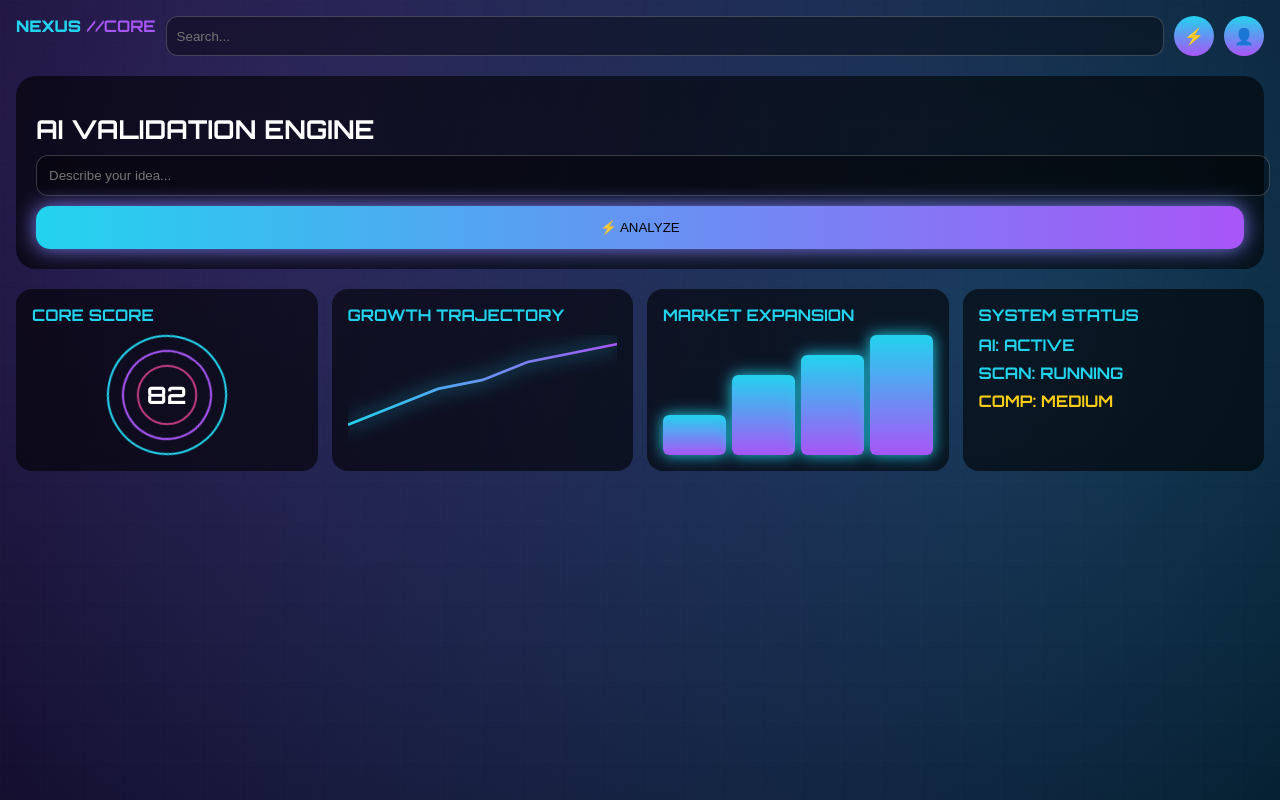
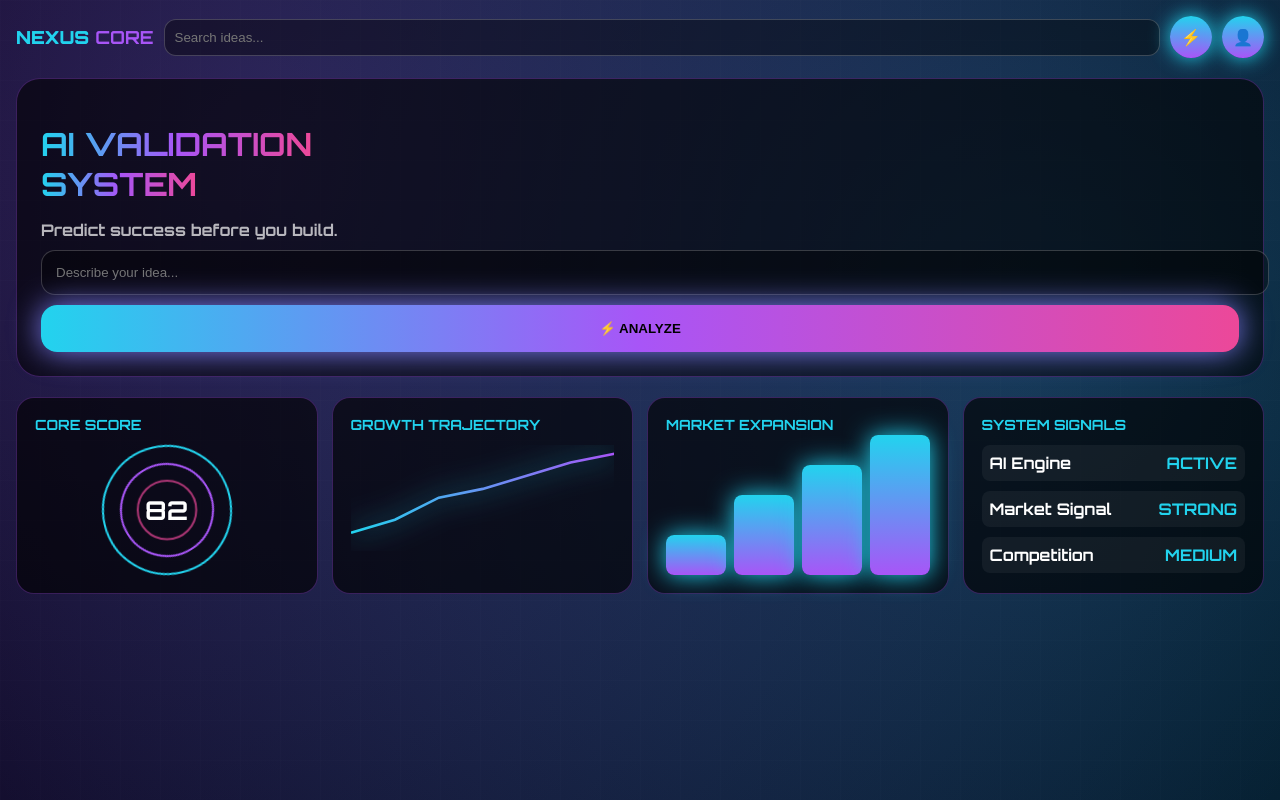
Before and after one commit to TogaraCode/ai-saas-platform, a Next.js app: page / in a window 1280 px wide. Both pictures are taken after a click on the button "⚡ ANALYZE". Built offline with nearby package versions, Linux system fonts and the light colour scheme.

Commit message:
Refactor page layout and update UI components
Updated the logo text, modified placeholder texts, and enhanced UI styles for various components. Changed component titles and adjusted layout properties for improved aesthetics.

```diff
--- a/app/page.js
+++ b/app/page.js
@@ -28,10 +28,10 @@ export default function Home() {
         <div style={header}>
           <div style={logo}>
             <span style={logoMain}>NEXUS</span>
-            <span style={logoSub}>//CORE</span>
+            <span style={logoSub}>CORE</span>
           </div>
 
-          {!isMobile && <input placeholder="Search..." style={search} />}
+          {!isMobile && <input placeholder="Search ideas..." style={search} />}
 
           <div style={icon}>⚡</div>
           <div style={icon}>👤</div>
@@ -39,7 +39,14 @@ export default function Home() {
 
         {/* HERO */}
         <div style={hero}>
-          <h1 style={title}>AI VALIDATION ENGINE</h1>
+          <h1 style={title}>
+            <span style={gradientText}>AI VALIDATION</span><br/>
+            <span style={gradientText}>SYSTEM</span>
+          </h1>
+
+          <p style={subtitle}>
+            Predict success before you build.
+          </p>
 
           <input placeholder="Describe your idea..." style={input} />
 
@@ -63,9 +70,10 @@ export default function Home() {
           {loading && <div style={scan}></div>}
         </div>
 
-        {/* RESULTS */}
+        {/* DASHBOARD */}
         {result && (
           <div style={dashboard}>
+
             <Panel title="CORE SCORE">
               <HolographicChart value={result.score} />
             </Panel>
@@ -78,9 +86,10 @@ export default function Home() {
               <BarChart />
             </Panel>
 
-            <Panel title="SYSTEM STATUS">
+            <Panel title="SYSTEM SIGNALS">
               <Status />
             </Panel>
+
           </div>
         )}
 
@@ -89,7 +98,7 @@ export default function Home() {
       <style>{`
         @keyframes glow {
           0% { box-shadow: 0 0 10px #22d3ee }
-          50% { box-shadow: 0 0 25px #a855f7 }
+          50% { box-shadow: 0 0 40px #a855f7 }
           100% { box-shadow: 0 0 10px #22d3ee }
         }
 
@@ -99,9 +108,9 @@ export default function Home() {
         }
 
         @keyframes pulse {
-          0% { transform: scale(1); opacity: 0.8 }
-          50% { transform: scale(1.1); opacity: 1 }
-          100% { transform: scale(1); opacity: 0.8 }
+          0% { transform: scale(1); opacity: 0.7 }
+          50% { transform: scale(1.15); opacity: 1 }
+          100% { transform: scale(1); opacity: 0.7 }
         }
 
         @keyframes scan {
@@ -125,22 +134,19 @@ function Panel({ title, children }) {
   )
 }
 
-/* 🔵 HOLOGRAPHIC CHART */
+/* 🔵 HOLOGRAPHIC RING */
 function HolographicChart({ value }) {
   return (
     <div style={holoWrap}>
       <div style={ringOuter}></div>
       <div style={ringMid}></div>
       <div style={ringInner}></div>
-
-      <div style={center}>
-        {value}
-      </div>
+      <div style={center}>{value}</div>
     </div>
   )
 }
 
-/* 📈 LINE GRAPH */
+/* 📈 LINE */
 function LineChart() {
   return (
     <svg viewBox="0 0 300 120" style={{ width: "100%" }}>
@@ -148,8 +154,8 @@ function LineChart() {
         fill="none"
         stroke="url(#grad)"
         strokeWidth="3"
-        points="0,100 50,80 100,60 150,50 200,30 250,20 300,10"
-        style={{ filter: "drop-shadow(0 0 10px #22d3ee)" }}
+        points="0,100 50,85 100,60 150,50 200,35 250,20 300,10"
+        style={{ filter: "drop-shadow(0 0 15px #22d3ee)" }}
       />
       <defs>
         <linearGradient id="grad">
@@ -161,9 +167,9 @@ function LineChart() {
   )
 }
 
-/* 📊 BAR GRAPH */
+/* 📊 BARS */
 function BarChart() {
-  const data = [40, 80, 100, 120]
+  const data = [40, 80, 110, 140]
 
   return (
     <div style={bars}>
@@ -171,9 +177,9 @@ function BarChart() {
         <div key={i} style={{
           height: d,
           flex: 1,
-          borderRadius: 6,
-          background: "linear-gradient(#22d3ee,#a855f7)",
-          boxShadow: "0 0 15px #22d3ee"
+          borderRadius: 8,
+          background: "linear-gradient(180deg,#22d3ee,#a855f7)",
+          boxShadow: "0 0 25px #22d3ee"
         }} />
       ))}
     </div>
@@ -183,10 +189,19 @@ function BarChart() {
 /* STATUS */
 function Status() {
   return (
-    <div style={{ display: "grid", gap: 8 }}>
-      <div style={{ color: "#22d3ee" }}>AI: ACTIVE</div>
-      <div style={{ color: "#22d3ee" }}>SCAN: RUNNING</div>
-      <div style={{ color: "#facc15" }}>COMP: MEDIUM</div>
+    <div style={{ display: "grid", gap: 10 }}>
+      <Stat label="AI Engine" value="ACTIVE" />
+      <Stat label="Market Signal" value="STRONG" />
+      <Stat label="Competition" value="MEDIUM" />
+    </div>
+  )
+}
+
+function Stat({ label, value }) {
+  return (
+    <div style={statBox}>
+      <span>{label}</span>
+      <span style={{ color: "#22d3ee" }}>{value}</span>
     </div>
   )
 }
@@ -195,7 +210,7 @@ function Status() {
 
 const root = {
   minHeight: "100vh",
-  fontFamily: "'Orbitron','Space Grotesk',system-ui",
+  fontFamily: "Orbitron, system-ui",
   color: "white"
 }
 
@@ -224,12 +239,13 @@ const content = { position: "relative", padding: 16 }
 const header = {
   display: "flex",
   gap: 10,
+  alignItems: "center",
   marginBottom: 20
 }
 
 const logoMain = { color: "#22d3ee", fontWeight: 900 }
 const logoSub = { color: "#a855f7" }
-const logo = { display: "flex", gap: 6 }
+const logo = { display: "flex", gap: 6, fontSize: 18 }
 
 const search = {
   flex: 1,
@@ -241,28 +257,37 @@ const search = {
 }
 
 const icon = {
-  width: 40,
-  height: 40,
+  width: 42,
+  height: 42,
   borderRadius: "50%",
   background: "linear-gradient(#22d3ee,#a855f7)",
   display: "flex",
   alignItems: "center",
-  justifyContent: "center"
+  justifyContent: "center",
+  boxShadow: "0 0 20px #22d3ee"
 }
 
 const hero = {
-  padding: 20,
-  borderRadius: 20,
+  padding: 24,
+  borderRadius: 24,
   background: "rgba(0,0,0,0.6)",
-  marginBottom: 20
+  marginBottom: 20,
+  border: "1px solid rgba(168,85,247,0.3)"
 }
 
-const title = { fontSize: 26, marginBottom: 10 }
+const gradientText = {
+  background: "linear-gradient(90deg,#22d3ee,#a855f7,#ec4899)",
+  WebkitBackgroundClip: "text",
+  color: "transparent"
+}
+
+const title = { fontSize: 32, marginBottom: 10 }
+const subtitle = { opacity: 0.7, marginBottom: 10 }
 
 const input = {
   width: "100%",
-  padding: 12,
-  borderRadius: 12,
+  padding: 14,
+  borderRadius: 14,
   marginBottom: 10,
   background: "rgba(0,0,0,0.4)",
   border: "1px solid rgba(255,255,255,0.2)",
@@ -271,10 +296,11 @@ const input = {
 
 const cta = {
   width: "100%",
-  padding: 14,
-  borderRadius: 14,
-  background: "linear-gradient(90deg,#22d3ee,#a855f7)",
+  padding: 16,
+  borderRadius: 16,
+  background: "linear-gradient(90deg,#22d3ee,#a855f7,#ec4899)",
   border: "none",
+  fontWeight: "bold",
   animation: "glow 2s infinite"
 }
 
@@ -292,20 +318,29 @@ const dashboard = {
 }
 
 const panel = {
-  padding: 16,
-  borderRadius: 16,
-  background: "rgba(0,0,0,0.6)"
+  padding: 18,
+  borderRadius: 18,
+  background: "rgba(0,0,0,0.65)",
+  border: "1px solid rgba(168,85,247,0.3)"
 }
 
 const panelTitle = {
-  marginBottom: 10,
-  color: "#22d3ee"
+  marginBottom: 12,
+  color: "#22d3ee",
+  fontSize: 14
 }
 
-/* HOLO CHART */
+const statBox = {
+  display: "flex",
+  justifyContent: "space-between",
+  padding: 8,
+  background: "rgba(255,255,255,0.05)",
+  borderRadius: 8
+}
+
 const holoWrap = {
-  width: 120,
-  height: 120,
+  width: 130,
+  height: 130,
   margin: "auto",
   position: "relative"
 }
@@ -315,20 +350,20 @@ const ringOuter = {
   inset: 0,
   borderRadius: "50%",
   border: "2px solid #22d3ee",
-  animation: "spin 6s linear infinite"
+  animation: "spin 8s linear infinite"
 }
 
 const ringMid = {
   position: "absolute",
-  inset: 15,
+  inset: 18,
   borderRadius: "50%",
   border: "2px solid #a855f7",
-  animation: "spin 4s linear infinite reverse"
+  animation: "spin 5s linear infinite reverse"
 }
 
 const ringInner = {
   position: "absolute",
-  inset: 30,
+  inset: 35,
   borderRadius: "50%",
   border: "2px solid #ec4899",
   animation: "pulse 2s infinite"
@@ -340,12 +375,12 @@ const center = {
   display: "flex",
   alignItems: "center",
   justifyContent: "center",
-  fontSize: 24
+  fontSize: 26
 }
 
 const bars = {
   display: "flex",
-  gap: 6,
-  height: 120,
+  gap: 8,
+  height: 130,
   alignItems: "flex-end"
 }
```
